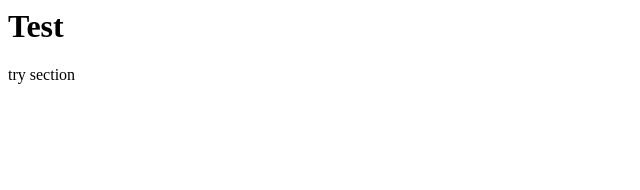
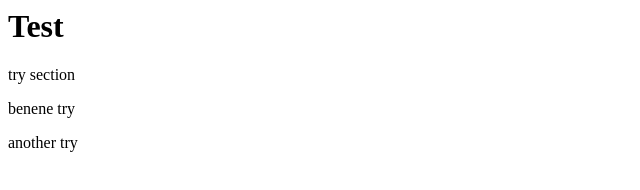
Before and after one commit to rifforif/ISEP, a plain HTML site: page index.html in a window 1280 px wide. Shown: the whole page, without its empty margins (0-640 px from the left). Drawn offline with Linux system fonts and the light colour scheme.

Commit message:
test de branche dev encore ...

```diff
--- a/index.html
+++ b/index.html
@@ -6,5 +6,8 @@
     <body>
         <h1>Test</h1>
         <section>try section</section>
+        <p>benene try</p>
+        <p>another try</p>
+
     </body>
 </html>
```
